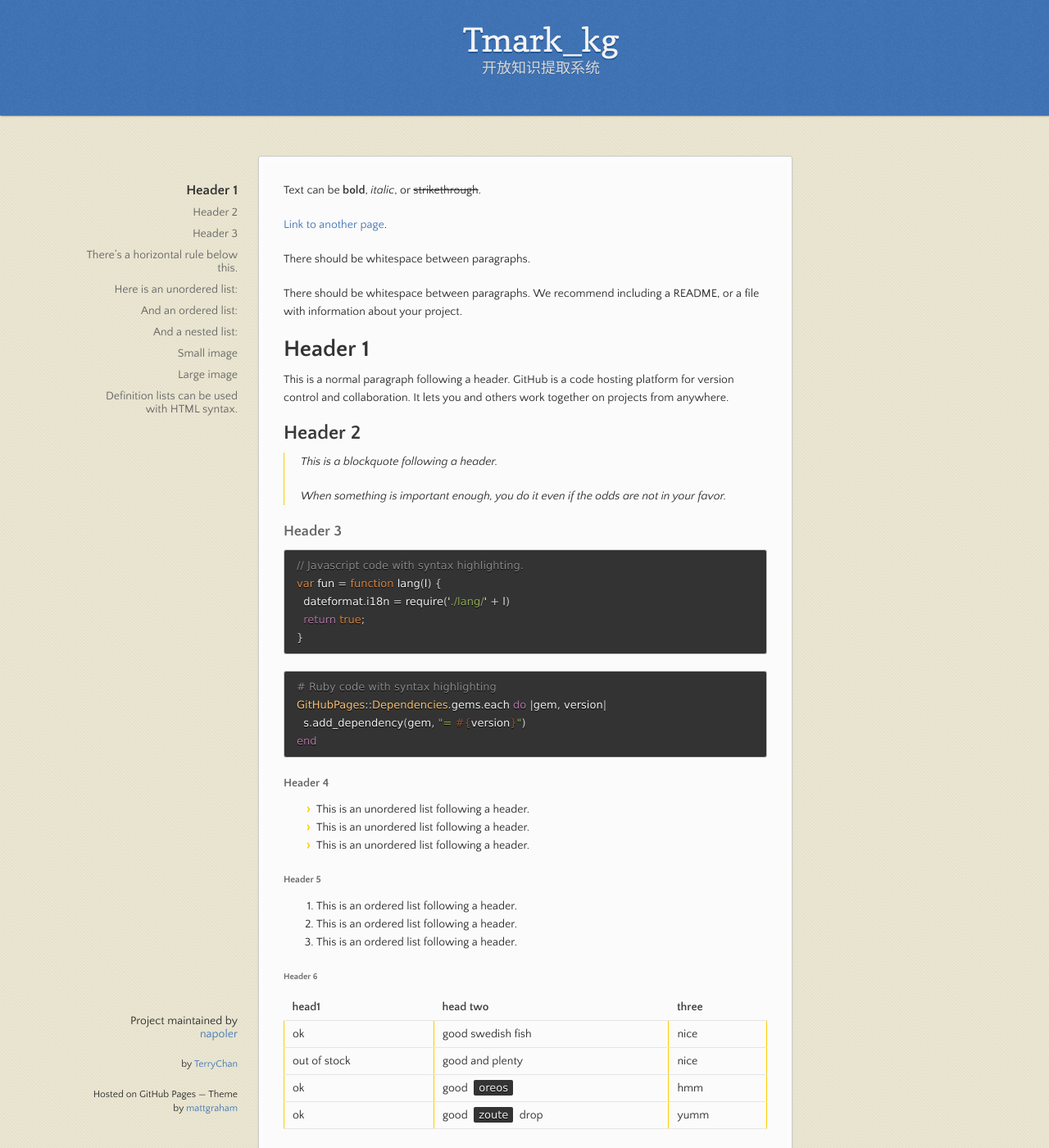
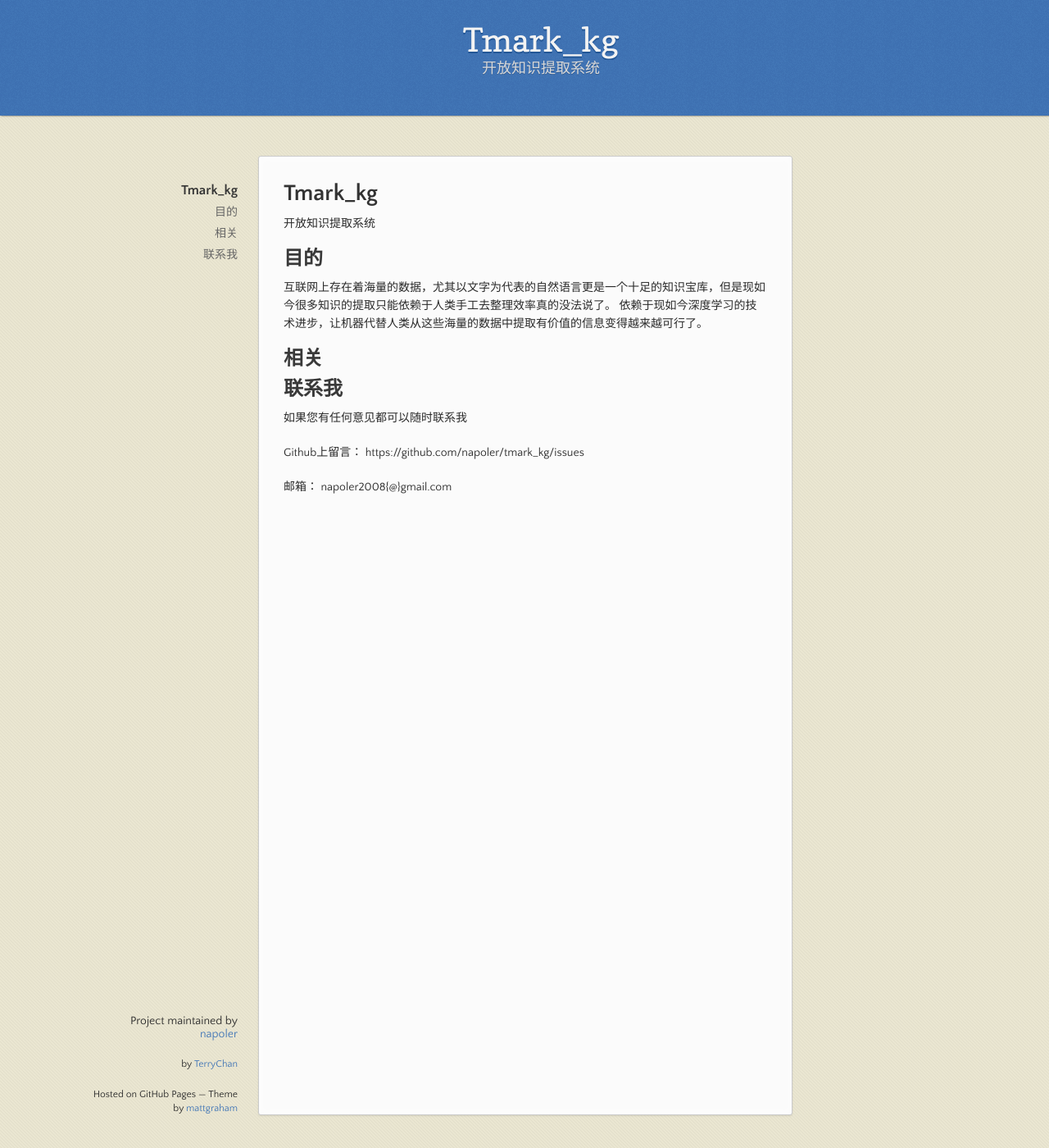
Before and after one commit to napoler/tmark_kg, a Jekyll site: the page built from docs/index.md, in a window 1280 px wide and 1400 px high. Shown: the whole window at 82% size. Built offline with Jekyll 4.4.1, drawn with Linux system fonts in a browser that asks for light colours; some of the changed text lies outside the part shown.

Commit message:
Signed-off-by: Terry chan <napoler2008@gmail.com>

````diff
--- a/docs/index.md
+++ b/docs/index.md
@@ -2,122 +2,25 @@
 layout: default
 ---
 
-Text can be **bold**, _italic_, or ~~strikethrough~~.
+<!--
+[Link to another page](./another-page.html). -->
 
-[Link to another page](./another-page.html).
+# Tmark_kg
+开放知识提取系统
 
-There should be whitespace between paragraphs.
+## 目的
+互联网上存在着海量的数据，尤其以文字为代表的自然语言更是一个十足的知识宝库，但是现如今很多知识的提取只能依赖于人类手工去整理效率真的没法说了。
+依赖于现如今深度学习的技术进步，让机器代替人类从这些海量的数据中提取有价值的信息变得越来越可行了。
 
-There should be whitespace between paragraphs. We recommend including a README, or a file with information about your project.
-
-# Header 1
-
-This is a normal paragraph following a header. GitHub is a code hosting platform for version control and collaboration. It lets you and others work together on projects from anywhere.
-
-## Header 2
-
-> This is a blockquote following a header.
->
-> When something is important enough, you do it even if the odds are not in your favor.
-
-### Header 3
-
-```js
-// Javascript code with syntax highlighting.
-var fun = function lang(l) {
-  dateformat.i18n = require('./lang/' + l)
-  return true;
-}
-```
-
-```ruby
-# Ruby code with syntax highlighting
-GitHubPages::Dependencies.gems.each do |gem, version|
-  s.add_dependency(gem, "= #{version}")
-end
-```
-
-#### Header 4
-
-*   This is an unordered list following a header.
-*   This is an unordered list following a header.
-*   This is an unordered list following a header.
-
-##### Header 5
-
-1.  This is an ordered list following a header.
-2.  This is an ordered list following a header.
-3.  This is an ordered list following a header.
-
-###### Header 6
-
-| head1        | head two          | three |
-|:-------------|:------------------|:------|
-| ok           | good swedish fish | nice  |
-| out of stock | good and plenty   | nice  |
-| ok           | good `oreos`      | hmm   |
-| ok           | good `zoute` drop | yumm  |
-
-### There's a horizontal rule below this.
-
-* * *
-
-### Here is an unordered list:
-
-*   Item foo
-*   Item bar
-*   Item baz
-*   Item zip
-
-### And an ordered list:
-
-1.  Item one
-1.  Item two
-1.  Item three
-1.  Item four
-
-### And a nested list:
-
-- level 1 item
-  - level 2 item
-  - level 2 item
-    - level 3 item
-    - level 3 item
-- level 1 item
-  - level 2 item
-  - level 2 item
-  - level 2 item
-- level 1 item
-  - level 2 item
-  - level 2 item
-- level 1 item
-
-### Small image
-
-![Octocat](https://github.githubassets.com/images/icons/emoji/octocat.png)
-
-### Large image
-
-![Branching](https://guides.github.com/activities/hello-world/branching.png)
+## 相关
 
 
-### Definition lists can be used with HTML syntax.
+## 联系我
 
-<dl>
-<dt>Name</dt>
-<dd>Godzilla</dd>
-<dt>Born</dt>
-<dd>1952</dd>
-<dt>Birthplace</dt>
-<dd>Japan</dd>
-<dt>Color</dt>
-<dd>Green</dd>
-</dl>
+如果您有任何意见都可以随时联系我
 
-```
-Long, single-line code blocks should not wrap. They should horizontally scroll if they are too long. This line should be long enough to demonstrate this.
-```
+Github上留言：
+https://github.com/napoler/tmark_kg/issues
 
-```
-The final element.
-```
+邮箱：
+napoler2008{@}gmail.com
````
Also changed, not shown: docs/README.md.
